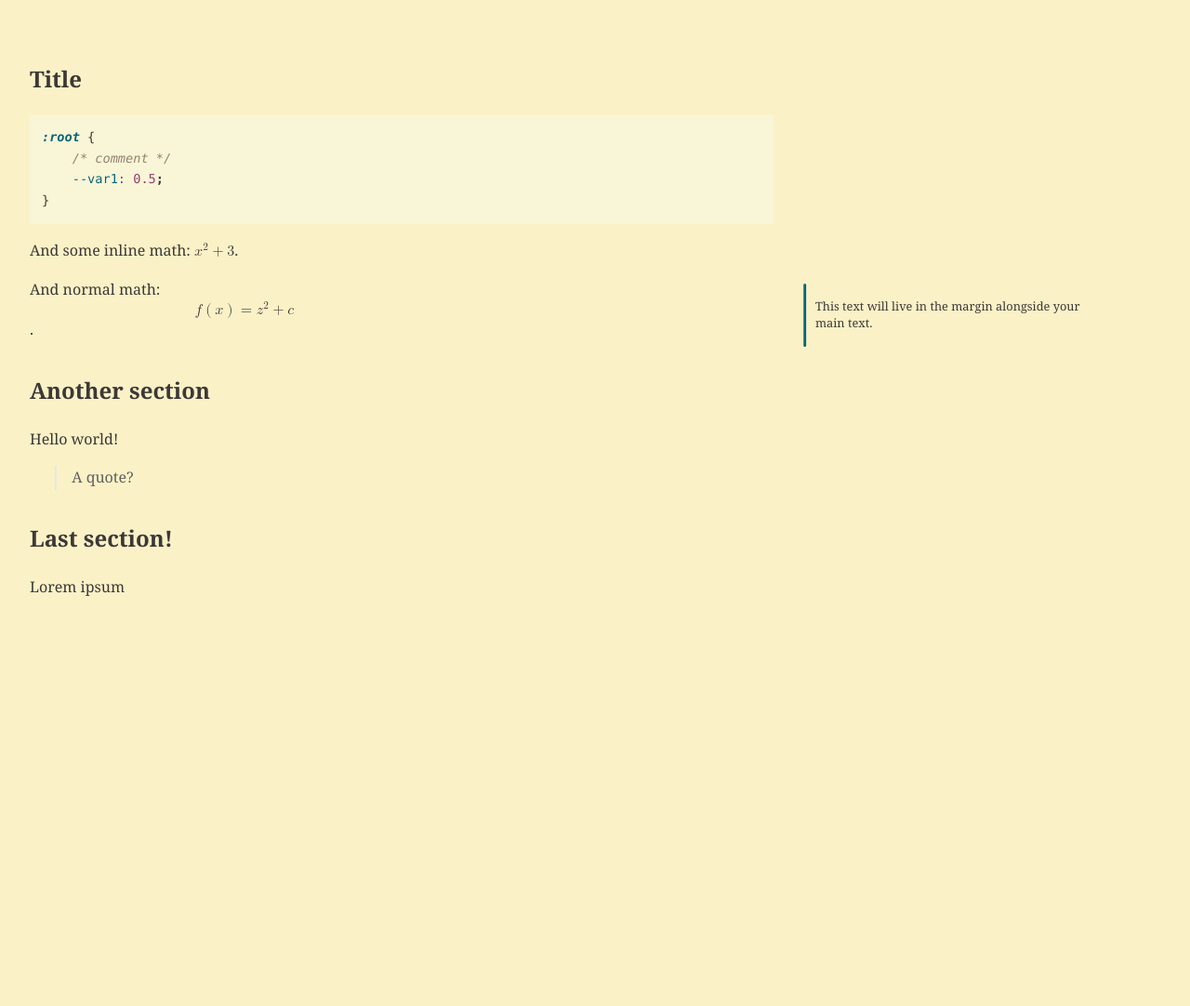
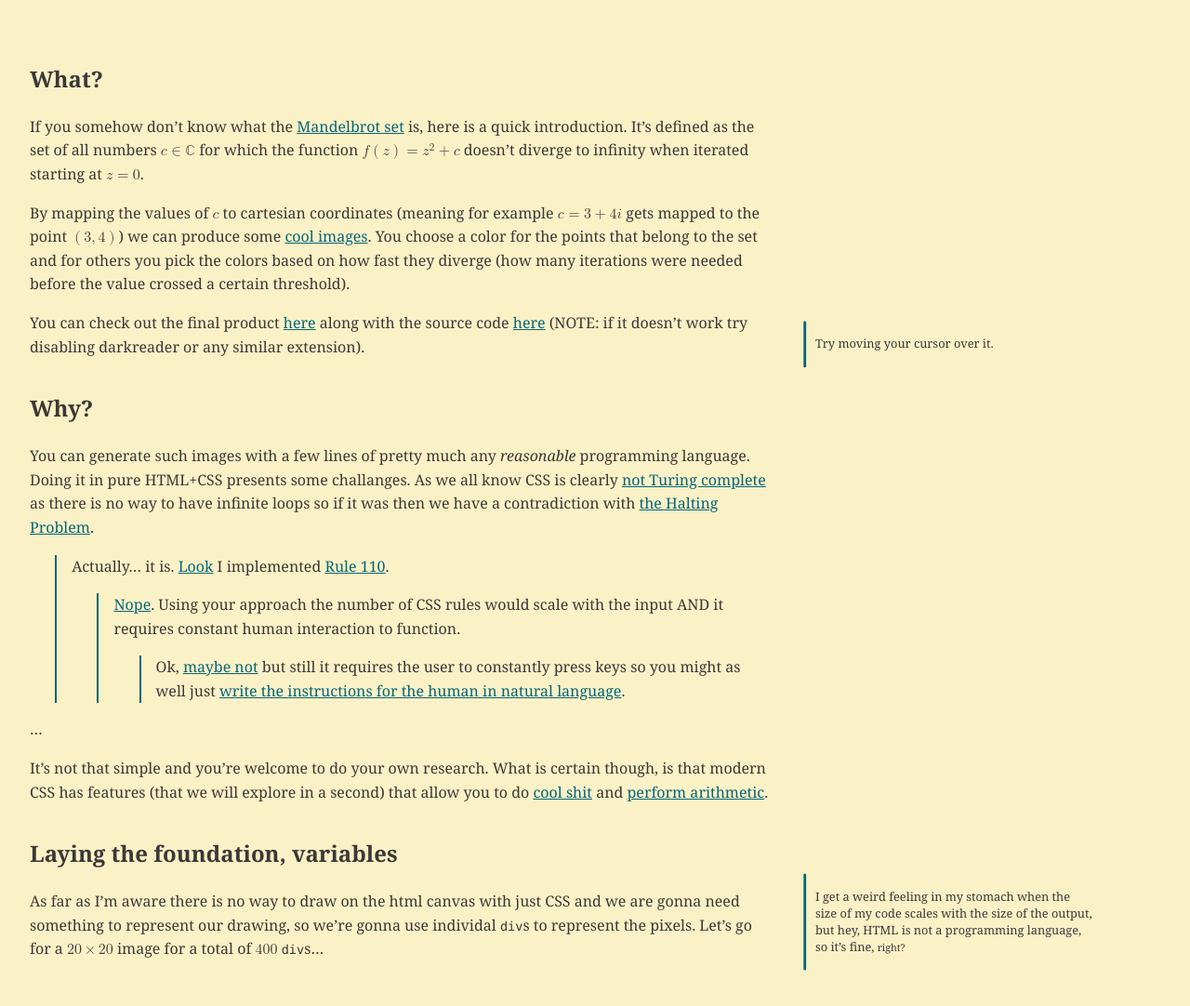
Before and after one commit to FreePlacki/freeplacki.github.io, a plain HTML site: page posts/css-mandelbrot/content.html in a window 1280 px wide. Shown: the whole page at 93% size. Before the commit the page ends 800 px from the top, so only its background shows below. Drawn offline with Linux system fonts and the light colour scheme.

Commit message:
Start cssbrot post

```diff
--- a/post.css
+++ b/post.css
@@ -48,11 +48,11 @@ p {
 }
 
 a {
-    color: #1a1a1a;
+    color: var(--blue);
 }
 
 a:visited {
-    color: #1a1a1a;
+    color: var(--blue);
 }
 
 img {
@@ -97,8 +97,8 @@ li>ul {
 blockquote {
     margin: 1em 0 1em 1.7em;
     padding-left: 1em;
-    border-left: 2px solid #e6e6e6;
-    color: #606060;
+    border-left: 2px solid var(--blue);
+    color: var(--text-color);
 }
 
 code {
@@ -320,7 +320,7 @@ pre.numberSource {
     background-color: var(--bg-color);
     position: relative;
     color: var(--text-color);
-    transform: translateX(110%);
+    transform: translateX(110%) translateY(-100%);
     will-change: transform;
 }
 
--- a/posts/css-mandelbrot/content.html
+++ b/posts/css-mandelbrot/content.html
@@ -17,34 +17,95 @@
         <nav id="TOC">
         <h2>Mandelbrot set in CSS</h2>
         <ul>
-        <li><a href="#title" id="toc-title">Title</a></li>
-        <li><a href="#another-section" id="toc-another-section">Another
-        section</a></li>
-        <li><a href="#last-section" id="toc-last-section">Last
-        section!</a></li>
+        <li><a href="#what" id="toc-what">What?</a></li>
+        <li><a href="#why" id="toc-why">Why?</a></li>
+        <li><a href="#laying-the-foundation-variables"
+        id="toc-laying-the-foundation-variables">Laying the foundation,
+        variables</a></li>
         </ul>
     </nav>
 
-    <h2 id="title">Title</h2>
-    <div class="sourceCode" id="cb1"><pre
-    class="sourceCode css"><code class="sourceCode css"><span id="cb1-1"><a href="#cb1-1" aria-hidden="true" tabindex="-1"></a><span class="in">:root</span> {</span>
-<span id="cb1-2"><a href="#cb1-2" aria-hidden="true" tabindex="-1"></a>    <span class="co">/* comment */</span></span>
-<span id="cb1-3"><a href="#cb1-3" aria-hidden="true" tabindex="-1"></a>    <span class="va">--var1</span><span class="ch">:</span> <span class="dv">0.5</span><span class="op">;</span></span>
-<span id="cb1-4"><a href="#cb1-4" aria-hidden="true" tabindex="-1"></a>}</span></code></pre></div>
-    <p>And some inline math:
-    <math display="inline" xmlns="http://www.w3.org/1998/Math/MathML"><semantics><mrow><msup><mi>x</mi><mn>2</mn></msup><mo>+</mo><mn>3</mn></mrow><annotation encoding="application/x-tex">x^2 + 3</annotation></semantics></math>.</p>
+    <h2 id="what">What?</h2>
+    <p>If you somehow don’t know what the <a
+    href="https://en.wikipedia.org/wiki/Mandelbrot_set">Mandelbrot
+    set</a> is, here is a quick introduction. It’s defined as the set of
+    all numbers
+    <math display="inline" xmlns="http://www.w3.org/1998/Math/MathML"><semantics><mrow><mi>c</mi><mo>∈</mo><mi>ℂ</mi></mrow><annotation encoding="application/x-tex">c \in \mathbb{C}</annotation></semantics></math>
+    for which the function
+    <math display="inline" xmlns="http://www.w3.org/1998/Math/MathML"><semantics><mrow><mi>f</mi><mrow><mo stretchy="true" form="prefix">(</mo><mi>z</mi><mo stretchy="true" form="postfix">)</mo></mrow><mo>=</mo><msup><mi>z</mi><mn>2</mn></msup><mo>+</mo><mi>c</mi></mrow><annotation encoding="application/x-tex">f(z) = z^2 + c</annotation></semantics></math>
+    doesn’t diverge to infinity when iterated starting at
+    <math display="inline" xmlns="http://www.w3.org/1998/Math/MathML"><semantics><mrow><mi>z</mi><mo>=</mo><mn>0</mn></mrow><annotation encoding="application/x-tex">z=0</annotation></semantics></math>.</p>
+    <p>By mapping the values of
+    <math display="inline" xmlns="http://www.w3.org/1998/Math/MathML"><semantics><mi>c</mi><annotation encoding="application/x-tex">c</annotation></semantics></math>
+    to cartesian coordinates (meaning for example
+    <math display="inline" xmlns="http://www.w3.org/1998/Math/MathML"><semantics><mrow><mi>c</mi><mo>=</mo><mn>3</mn><mo>+</mo><mn>4</mn><mi>i</mi></mrow><annotation encoding="application/x-tex">c=3+4i</annotation></semantics></math>
+    gets mapped to the point
+    <math display="inline" xmlns="http://www.w3.org/1998/Math/MathML"><semantics><mrow><mo stretchy="true" form="prefix">(</mo><mn>3</mn><mo>,</mo><mn>4</mn><mo stretchy="true" form="postfix">)</mo></mrow><annotation encoding="application/x-tex">(3, 4)</annotation></semantics></math>)
+    we can produce some <a
+    href="https://en.wikipedia.org/wiki/Mandelbrot_set#/media/File:Mandel_zoom_00_mandelbrot_set.jpg">cool
+    images</a>. You choose a color for the points that belong to the set
+    and for others you pick the colors based on how fast they diverge
+    (how many iterations were needed before the value crossed a certain
+    threshold).</p>
+    <p>You can check out the final product <a
+    href="https://freeplacki.github.io/cssbrot">here</a> along with the
+    source code <a href="https://github.com/FreePlacki/cssbrot">here</a>
+    (NOTE: if it doesn’t work try disabling darkreader or any similar
+    extension).</p>
     <div class="sidenote">
-    <p>This text will live in the margin alongside your main text.</p>
+    <p>Try moving your cursor over it.</p>
     </div>
-    <p>And normal math:
-    <math display="block" xmlns="http://www.w3.org/1998/Math/MathML"><semantics><mrow><mi>f</mi><mrow><mo stretchy="true" form="prefix">(</mo><mi>x</mi><mo stretchy="true" form="postfix">)</mo></mrow><mo>=</mo><msup><mi>z</mi><mn>2</mn></msup><mo>+</mo><mi>c</mi></mrow><annotation encoding="application/x-tex">f(x) = z^2 + c</annotation></semantics></math>.</p>
-    <h2 id="another-section">Another section</h2>
-    <p>Hello world!</p>
+    <h2 id="why">Why?</h2>
+    <p>You can generate such images with a few lines of pretty much any
+    <em>reasonable</em> programming language. Doing it in pure HTML+CSS
+    presents some challanges. As we all know CSS is clearly <a
+    href="https://stackoverflow.com/a/26445990">not Turing complete</a>
+    as there is no way to have infinite loops so if it was then we have
+    a contradiction with <a
+    href="https://en.wikipedia.org/wiki/Halting_problem">the Halting
+    Problem</a>.</p>
     <blockquote>
-    <p>A quote?</p>
+    <p>Actually… it is. <a
+    href="http://eli.fox-epste.in/rule110-full.html">Look</a> I
+    implemented <a href="https://en.wikipedia.org/wiki/Rule_110">Rule
+    110</a>.</p>
+    <blockquote>
+    <p><a
+    href="https://accodeing.com/blog/2015/duty-calls-css3-is-not-proven-to-be-turing-complete">Nope</a>.
+    Using your approach the number of CSS rules would scale with the
+    input AND it requires constant human interaction to function.</p>
+    <blockquote>
+    <p>Ok, <a
+    href="https://accodeing.com/blog/2015/css3-proven-to-be-turing-complete">maybe
+    not</a> but still it requires the user to constantly press keys so
+    you might as well just <a
+    href="https://stackoverflow.com/a/51408598">write the instructions
+    for the human in natural language</a>.</p>
     </blockquote>
-    <h2 id="last-section">Last section!</h2>
-    <p>Lorem ipsum</p>
+    </blockquote>
+    </blockquote>
+    <p>…</p>
+    <p>It’s not that simple and you’re welcome to do your own research.
+    What is certain though, is that modern CSS has features (that we
+    will explore in a second) that allow you to do <a
+    href="https://mooninaut.github.io/css-is-turing-complete/">cool
+    shit</a> and <a href="https://lab.avl.la/css-calculations/">perform
+    arithmetic</a>.</p>
+    <h2 id="laying-the-foundation-variables">Laying the foundation,
+    variables</h2>
+    <p>As far as I’m aware there is no way to draw on the html canvas
+    with just CSS and we are gonna need something to represent our
+    drawing, so we’re gonna use individal <code>div</code>s to represent
+    the pixels. Let’s go for a
+    <math display="inline" xmlns="http://www.w3.org/1998/Math/MathML"><semantics><mrow><mn>20</mn><mo>×</mo><mn>20</mn></mrow><annotation encoding="application/x-tex">20\times20</annotation></semantics></math>
+    image for a total of
+    <math display="inline" xmlns="http://www.w3.org/1998/Math/MathML"><semantics><mn>400</mn><annotation encoding="application/x-tex">400</annotation></semantics></math>
+    <code>div</code>s…</p>
+    <div class="sidenote">
+    <p>I get a weird feeling in my stomach when the size of my code
+    scales with the size of the output, but hey, HTML is not a
+    programming language, so it’s fine, <small>right?</small></p>
+    </div>
 </body>
 
 </html>
--- a/styles.css
+++ b/styles.css
@@ -3,7 +3,6 @@
 body,
 html {
     width: 100%;
-    height: 90%;
     margin: 0;
     padding: 0;
 }
```
Also changed, not shown: 1 other file.
